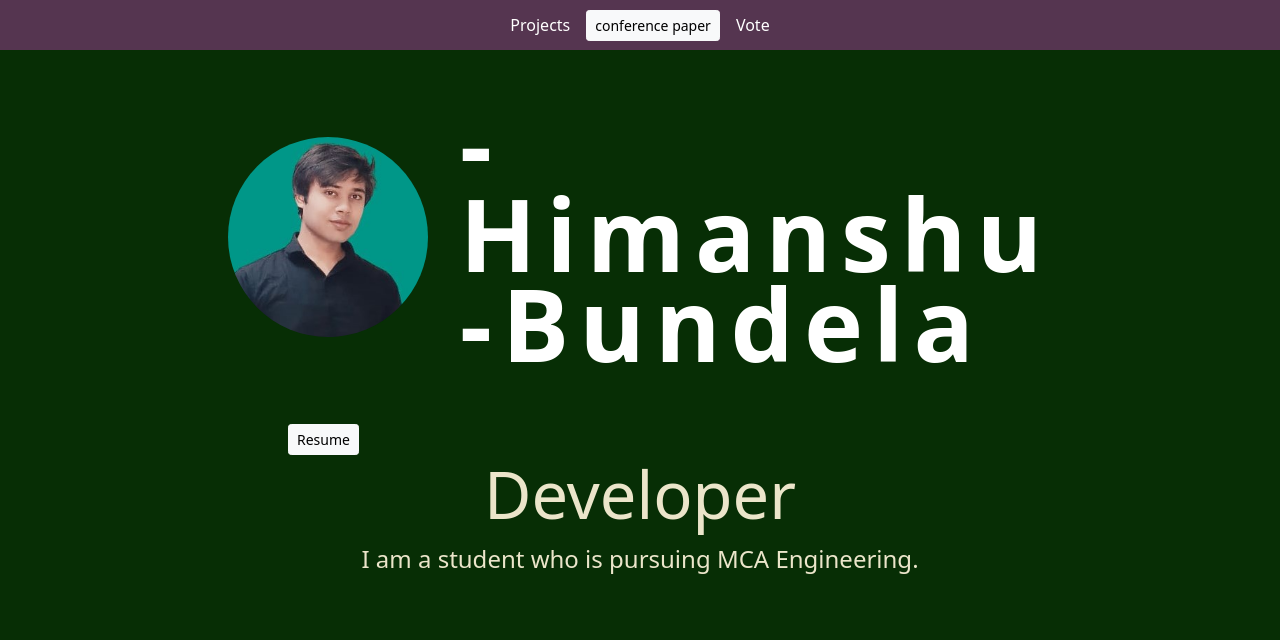
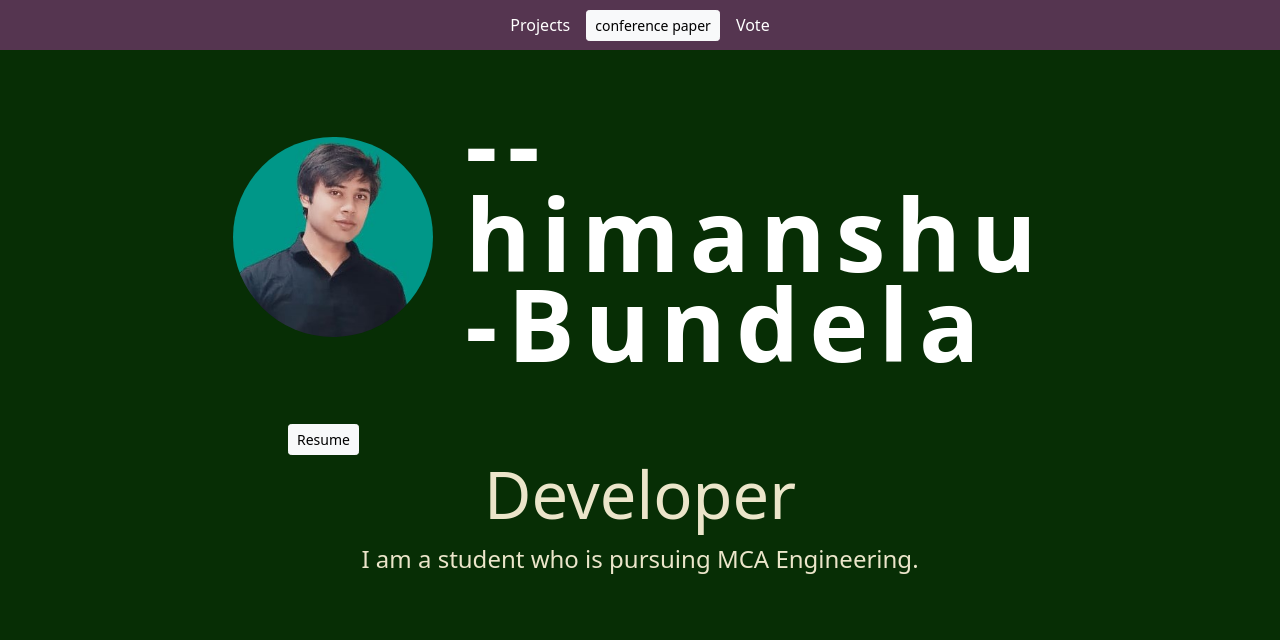
Before and after one commit to kamikaze-cyper/portfolio, a Django app: page / in a window 1280 px wide. Shown: the top 640 px of the page. Run offline with Django 3.2, Linux system fonts and the light colour scheme; data comes from the database, SQL or seed files in the repository; some libraries are stand-ins or nearby versions.

Commit message:
commit on 'work'

```diff
--- a/base/templates/base/home.html
+++ b/base/templates/base/home.html
@@ -7,7 +7,7 @@
     <div class="hero--content">
         <div class="hero--content--intro">
             <img id="profile_pic" src="{% static 'images/himanshu1.jpg' %}">
-            <h1 class="intro--name">-Himanshu<br>-Bundela</h1>
+            <h1 class="intro--name">--himanshu<br>-Bundela</h1>
         </div>
         <a class="btn btn-light btn-sm" href="https://drive.google.com/file/d/1Vn0chD42D7No5TtdUZzWpkL9YSroyAUx/view?usp=sharing">
             Resume
```
